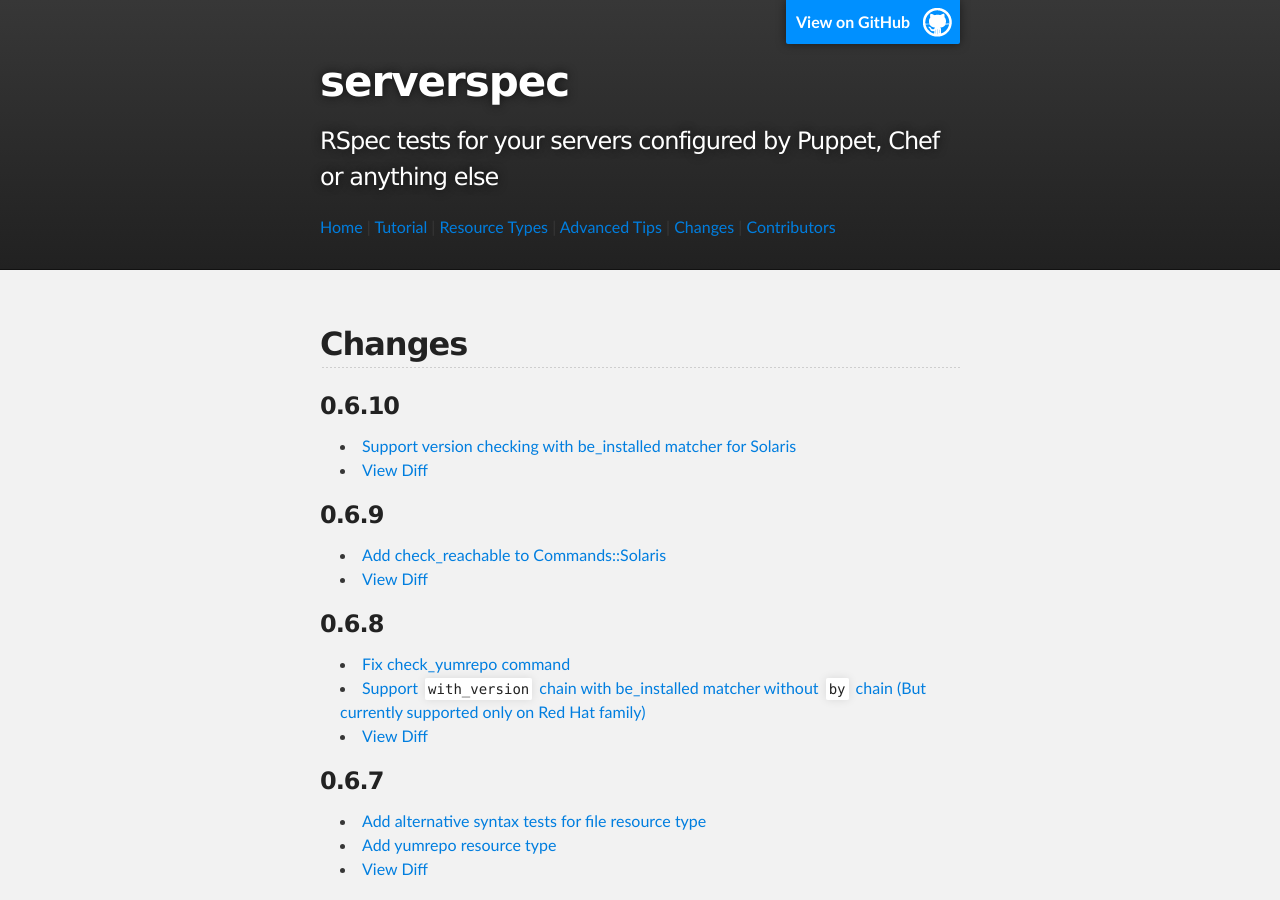
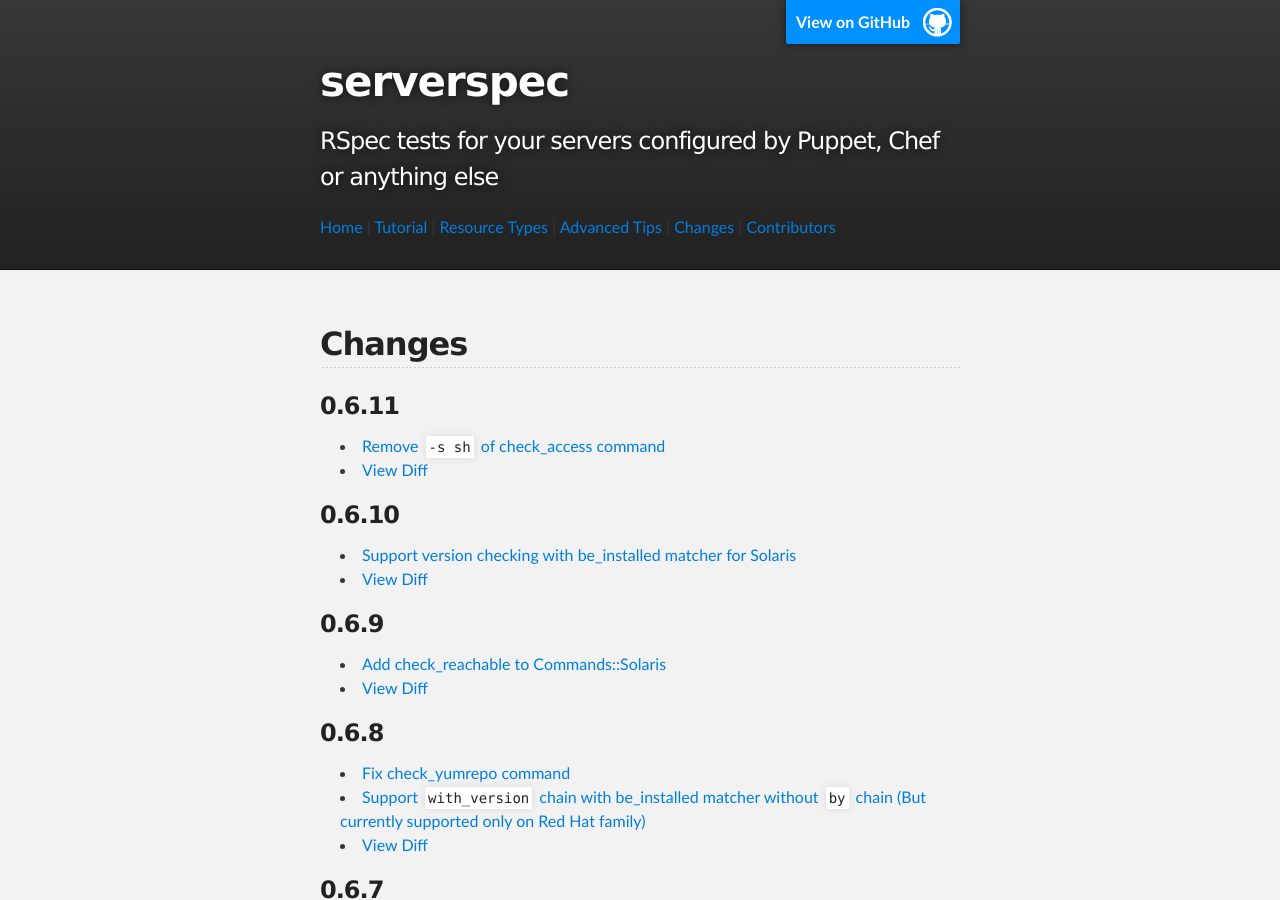
Before and after one commit to serverspec/serverspec.github.io, a Jekyll site: the page built from changes.md, in a window 1280 px wide and 900 px high. Built offline with Jekyll 4.4.1, drawn with Linux system fonts in a browser that asks for light colours; Markdown is read by kramdown in place of the engine named in the settings.

Commit message:
Add changes of v0.6.11

```diff
--- a/changes.md
+++ b/changes.md
@@ -4,6 +4,11 @@ title: Changes
 ---
 
 ## Changes
+
+### 0.6.11
+
+ * [Remove `-s sh` of check_access command](https://github.com/mizzy/serverspec/pull/168)
+ * [View Diff](https://github.com/mizzy/serverspec/compare/v0.6.10...v0.6.11)
 
 ### 0.6.10
 
```
